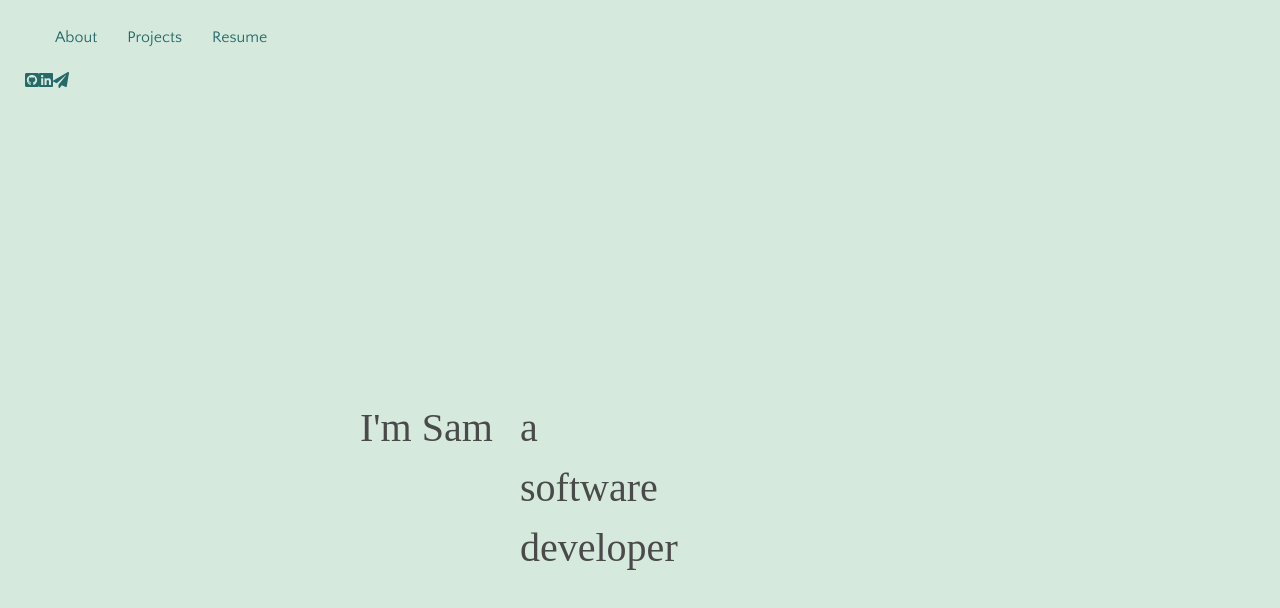
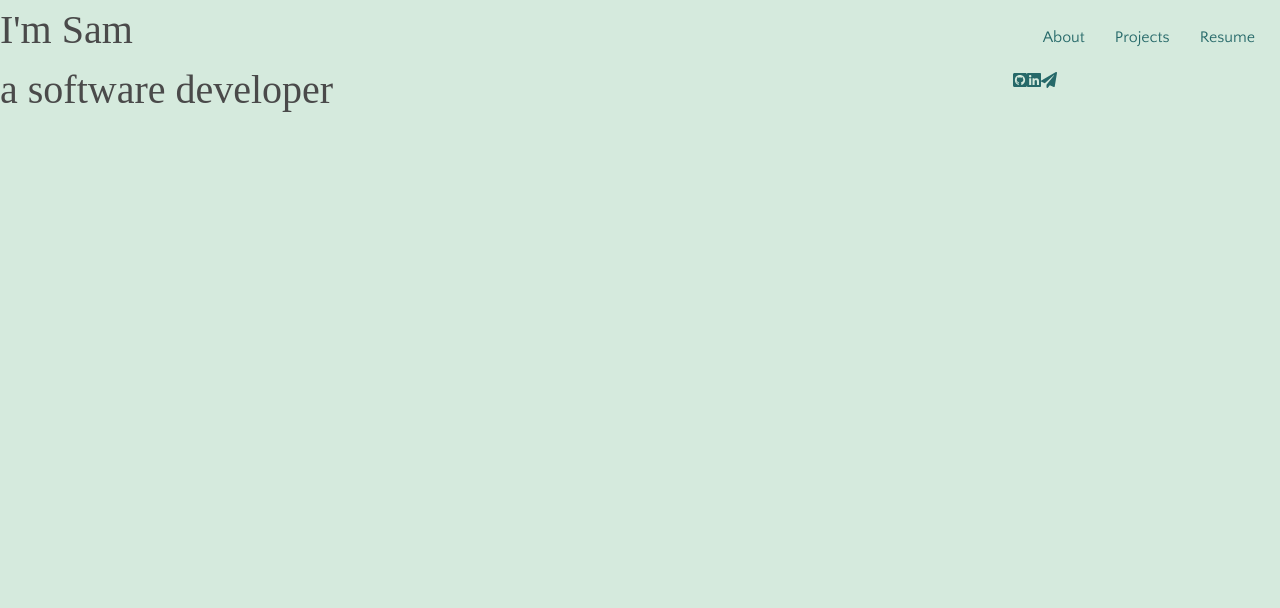
Before and after one commit to samanthajuniper/portfolio, a React (Create React App) app: page / in a window 1280 px wide. Shown: the top 608 px of the page. Built offline with nearby package versions, Linux system fonts and the light colour scheme; a web font is replaced by a local one.

Commit message:
Fixed navbar again, styling should be good to go now

```diff
--- a/src/components/About.js
+++ b/src/components/About.js
@@ -31,6 +31,8 @@ class About extends Component {
 
         return (
           <div id="about">
+
+
            <div className="hero-grid">
                  {/* <Leaf className={`leaf`} id={`leaf1`} />
                 <Leaf className={`leaf`} id={`leaf2`} />
--- a/src/components/CSS/_About.scss
+++ b/src/components/CSS/_About.scss
@@ -3,28 +3,28 @@
     font-family: 'Calligraffitti', cursive;
     font-size: 250%;
     font-weight: 700;
-    .about-title {
-        grid-row: 1 / span 1;
-        grid-column: 2 / span 2;
+    // .about-title {
+    //     grid-row: 1 / span 1;
+    //     grid-column: 2 / span 2;
 
-    }
+    // }
 
-    .about-subtitle {
-        grid-row: 2 / span ;
-        grid-column: 4 / span 2;
+    // .about-subtitle {
+    //     grid-row: 2 / span ;
+    //     grid-column: 4 / span 2;
 
-    }
+    // }
 
 
-    .hero-grid {
-        display: grid;
-        width: 100vw;
-        height: 100vw;
-        justify-content: center;
-        align-content: center;
-        grid-template-columns: repeat(9, 10vmin);
-        grid-template-rows: repeat(9, 10vmin);
-    }
+    // .hero-grid {
+    //     display: grid;
+    //     width: 100vw;
+    //     height: 100vw;
+    //     justify-content: center;
+    //     align-content: center;
+    //     grid-template-columns: repeat(9, 10vmin);
+    //     grid-template-rows: repeat(9, 10vmin);
+    // }
 }
 
 
--- a/src/components/CSS/_Navbar.scss
+++ b/src/components/CSS/_Navbar.scss
@@ -1,4 +1,7 @@
 #navbar {
+    position: absolute;
+    top:0;
+    right:0;
     border: 25px solid transparent;
     a {
         color: $dark-teal;
--- a/src/components/Main.js
+++ b/src/components/Main.js
@@ -8,7 +8,9 @@ import Navbar from './Navbar';
 
 const Main = () => (
     <div>
+
         <Navbar />
+
         <Switch>
             <Route exact path="/" component={About} />
             <Route path="/projects" component={Projects} />
```
Also changed, not shown: src/components/CSS/App.css (+10 -0 lines).
